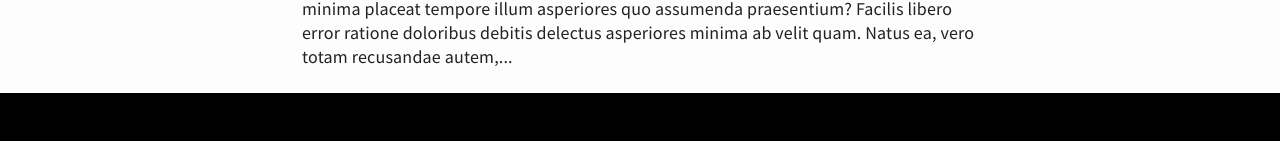
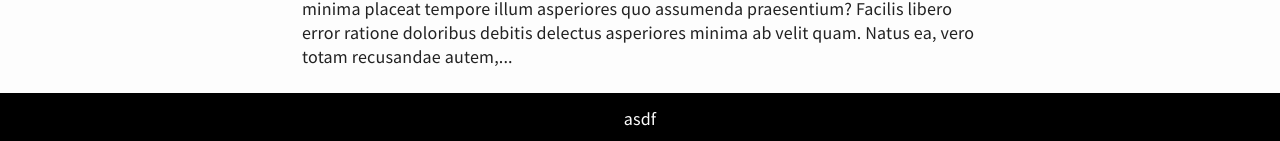
Before and after one commit to TheTommyTwitch/TheTommyTwitch.github.io, a Jekyll site: the page built from index.html, in a window 1280 px wide. Shown: the part 1566-1707 px from the top of the page. Built offline with Jekyll 4.4.1, drawn with Linux system fonts in a browser that asks for light colours; nearby versions of some CDN libraries; the list of posts is cut into pages by our own code.

Commit message:
changed footer

```diff
--- a/_includes/footer.html
+++ b/_includes/footer.html
@@ -1 +1 @@
-<footer><span><a href="https://www.linkedin.com/in/thomasasadurian"><i class="fa fa-linkedin-square"></i></a></span></footer>
+<footer><span>asdf</span></footer>
```
Also changed, not shown: 8 other files.
